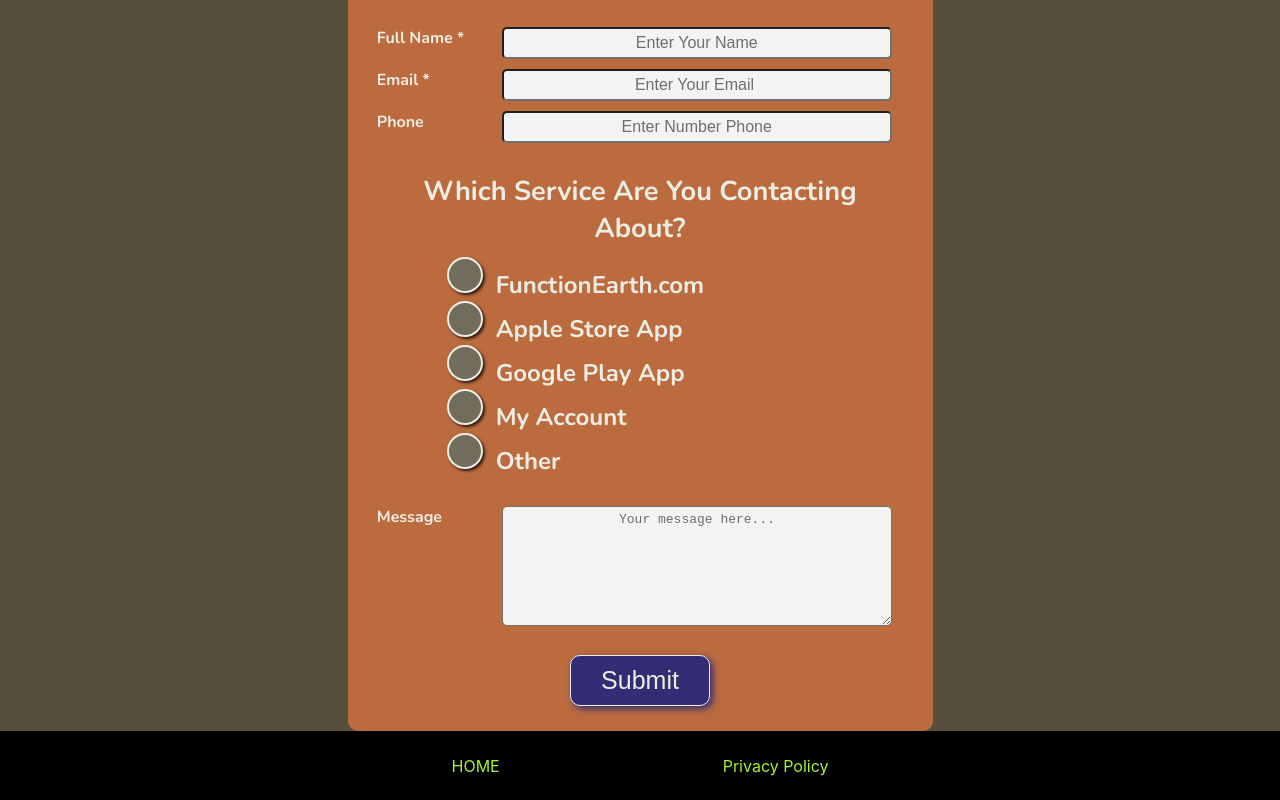
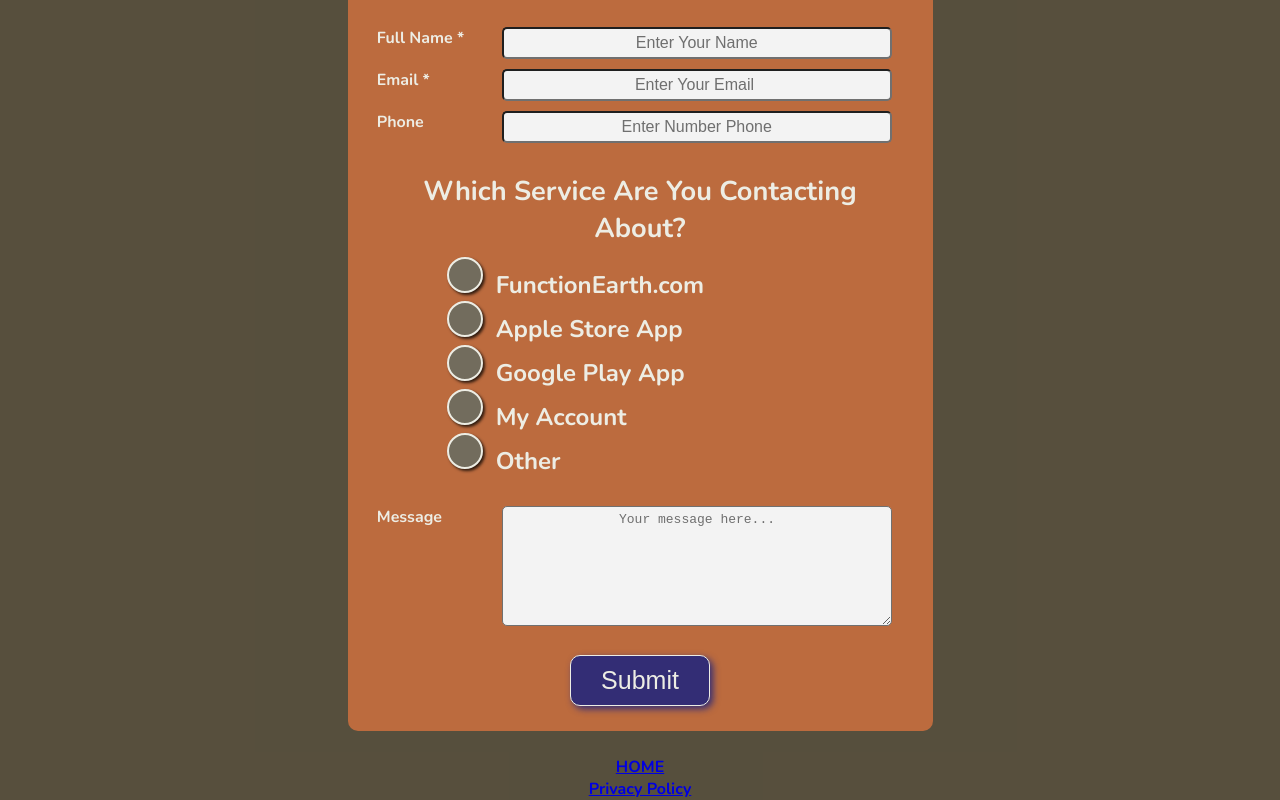
Before and after one commit to JacobMacInnis/web-function-earth-client, a React (Create React App) app: page /support in a window 1280 px wide. Shown: the part 265-1065 px from the top of the page. Built offline with nearby package versions, Linux system fonts and the light colour scheme; no server answers.

Commit message:
made footer bar a component to add to pages rather a global component

```diff
--- a/src/App.js
+++ b/src/App.js
@@ -15,7 +15,6 @@
         <Route exact path="/privacy" component={Privacy} />
         <Route exact path='/about' component={About} />
         <Route exact path='/support' component={Support} />
-        <FooterBar location={this.props.location.pathname}/>
       </div>
     );
   }
--- a/src/components/FooterBar/FooterBar.css
+++ b/src/components/FooterBar/FooterBar.css
@@ -1,4 +1,5 @@
-.footer-bar {
+/* .footer-bar {
+  position: absolute;
   z-index: 1004;
   padding-bottom: 2vmin;
   max-width: 600px;
@@ -26,4 +27,4 @@
 }
 .footer-link:active {
   color: rgb(123, 165, 60);
-}
+} */
--- a/src/components/Landing/Landing.js
+++ b/src/components/Landing/Landing.js
@@ -3,6 +3,7 @@
 import globe from '../../assets/functionearth-globe.jpg';
 import './Landing.css';
 import LandingNavBar from '../LandingNavBar/LandingNavBar';
+import { FooterBar } from '../FooterBar/FooterBar';
 
 let deg = `rotate(${Math.floor(Math.random() * 360) + 1}deg)`;
 
@@ -20,6 +21,7 @@
         <div className='landing-header'>
           <h1 className='landing-title'>Function Earth</h1>
         </div>
+        <FooterBar location={this.props.location.pathname}/>
         {/* <header className="landing-header">
           <img src={logo} className="landing-logo" alt="logo" />
           <h1>COMING 2019</h1>
--- a/src/components/Support/Support.css
+++ b/src/components/Support/Support.css
@@ -82,6 +82,7 @@
 }
 .support-radio-right:hover > .checkbox{
     background-color: #b9b8b3;
+    cursor: pointer;
 }
 .support-radio-right:active > .checkbox{
   background-color: white;
@@ -132,6 +133,7 @@
 }
 .support-button:hover {
   background-color: #4940a5;
+  cursor: pointer;
 }
 .support-button:active {
   background-color: #302b6e;
--- a/src/components/Support/Support.js
+++ b/src/components/Support/Support.js
@@ -4,6 +4,7 @@
 import LandingNavBar from '../LandingNavBar/LandingNavBar';
 import { connect } from 'react-redux';
 import { newSupportMessage, endSupportMessaging } from '../../actions/support';
+import { FooterBar } from '../FooterBar/FooterBar';
 
 class Support extends Component {
   constructor(props) {
@@ -175,6 +176,7 @@
           </section>
         </main>
         {this.state.popUp && popUp}
+        <FooterBar location={this.props.location.pathname}/>
       </div>
     );
   }
```
